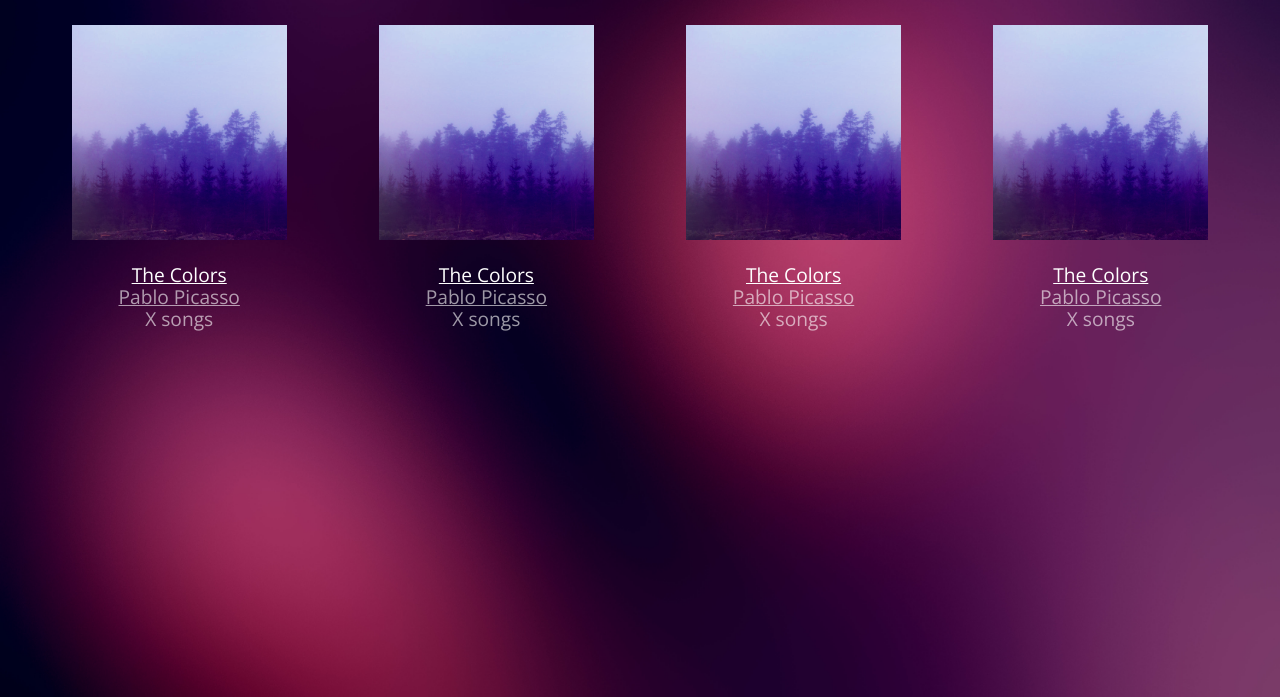
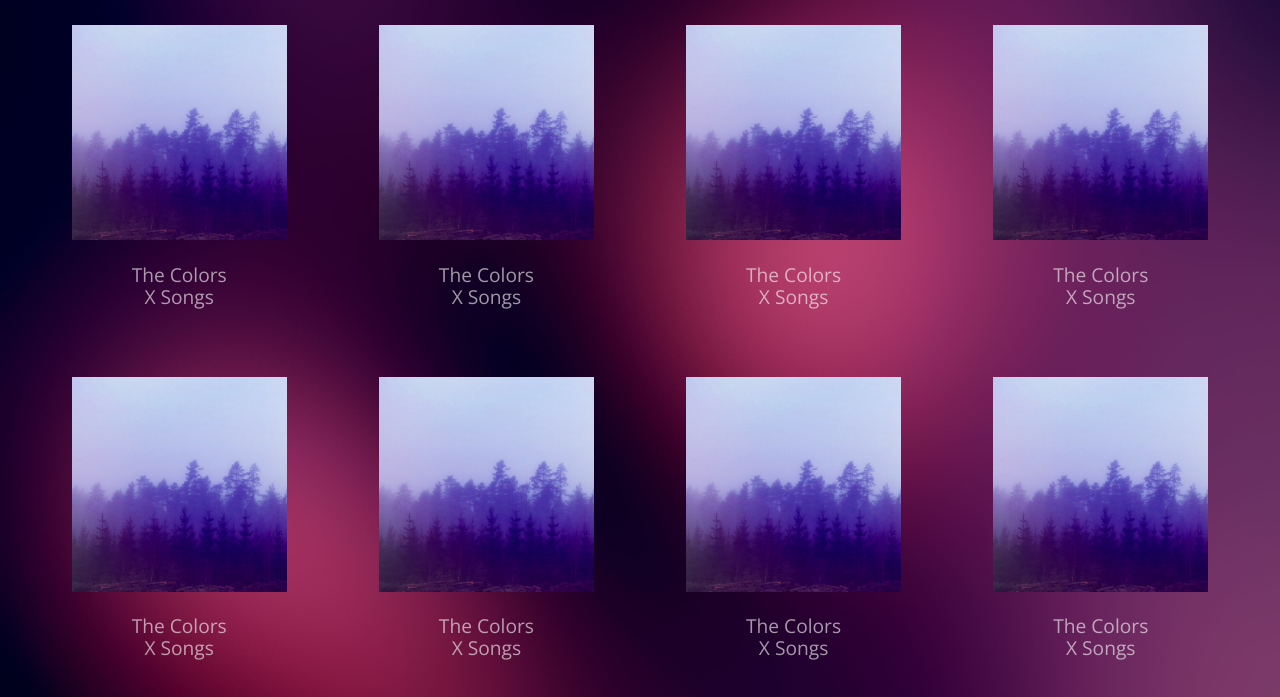
Before and after one commit to Cloud974/bloc-jams, a plain HTML site: page collection.html in a window 1280 px wide. Shown: the part 103-800 px from the top of the page. Drawn offline with nearby package versions, Linux system fonts and the light colour scheme.

Commit message:
Add collection.js

```diff
--- a/collection.html
+++ b/collection.html
@@ -20,58 +20,9 @@
         </nav>
 
         <section class="album-covers container clearfix">
-            <div class="collection-album-container column fourth">
-                <img src="assets/images/album_covers/01.png"/>
-                <div class="collection-album-info caption">
-                    <p>
-                        <a class="album-name" href="album.html">The Colors</a>
-                        <br/>
-                        <a href="album.html">Pablo Picasso</a>
-                        <br/>
-                        X songs
-                        <br/>
-                    </p>
-                </div>
-            </div>
-            <div class="collection-album-container column fourth">
-                <img src="assets/images/album_covers/01.png" />
-                <div class="collection-album-info caption">
-                    <p>
-                        <a class="album-name" href="album.html">The Colors</a>
-                        <br/>
-                        <a href="album.html">Pablo Picasso</a>
-                        <br/>
-                        X songs
-                        <br/>
-                    </p>
-                </div>
-            </div>
-            <div class="collection-album-container column fourth">
-                <img src="assets/images/album_covers/01.png" />
-                <div class="collection-album-info caption">
-                    <p>
-                        <a class="album-name" href="album.html">The Colors</a>
-                        <br/>
-                        <a href="album.html">Pablo Picasso</a>
-                        <br/>
-                        X songs
-                        <br/>
-                    </p>
-                </div>
-            </div>
-            <div class="collection-album-container column fourth">
-                <img src="assets/images/album_covers/01.png" />
-                <div class="collection-album-info caption">
-                    <p>
-                        <a class="album-name" href="album.html">The Colors</a>
-                        <br/>
-                        <a href="album.html">Pablo Picasso</a>
-                        <br/>
-                        X songs
-                        <br/>
-                    </p>
-                </div>
-            </div>
         </section>
+
+        <script src="scripts/collection.js"></script>
+
     </body>
 </html>
--- /dev/null
+++ b/scripts/collection.js
@@ -0,0 +1,24 @@
+var collectionItemTemplate =
+     '<div class="collection-album-container column fourth">'
+    +'  <img src="assets/images/album_covers/01.png">'
+    +'  <div class= "collection-album-info caption">'
+    +'    <p>'
+    +'      <c class = "album-name" href="album.html"> The Colors </a>'
+    +'      <br/>'
+    +'      X Songs'
+    +'      <br/>'
+    +'    </p>'
+    +'  </div>'
+    +'</div>'
+    ;
+
+    window.onload = function () {
+
+      var collectionContainer = document.getElementsByClassName('album-covers')[0];
+
+      collectionContainer.innerHTML = '';
+
+      for (var i = 0; i < 12; i++) {
+          collectionContainer.innerHTML += collectionItemTemplate;
+        }
+    }
```
